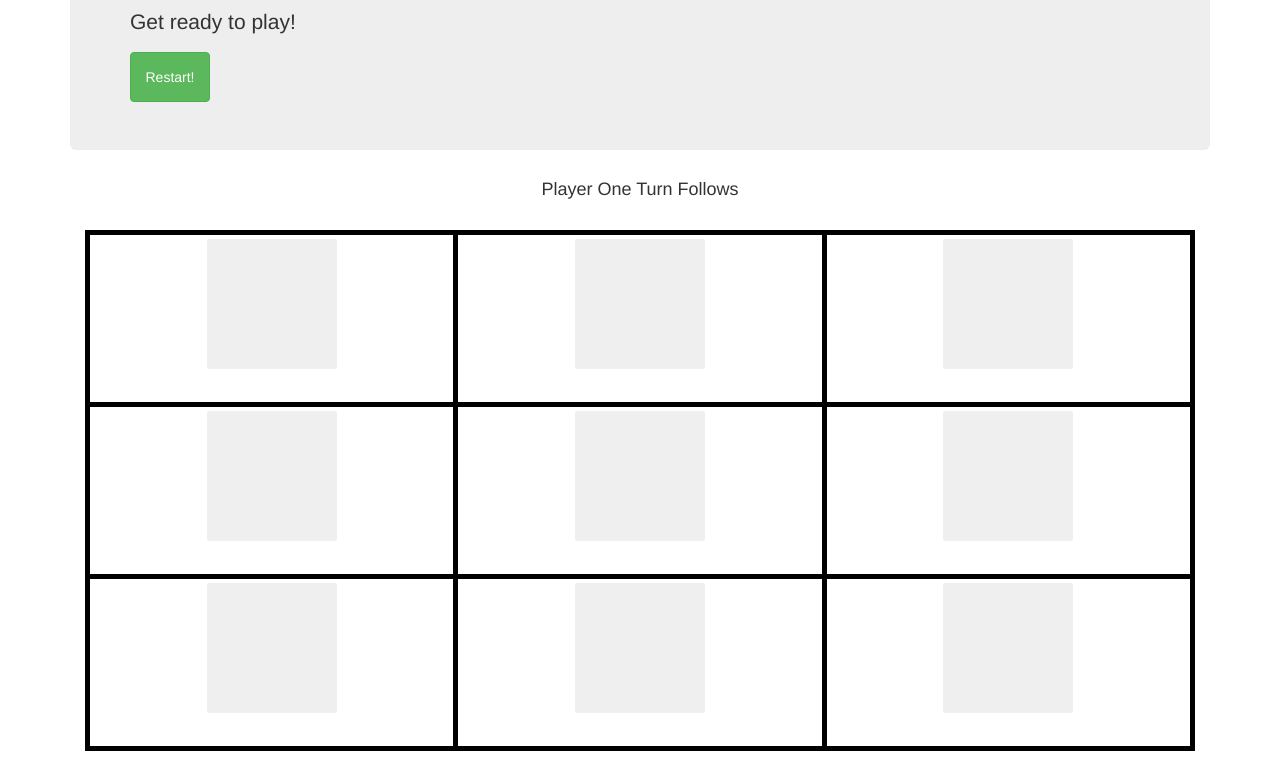
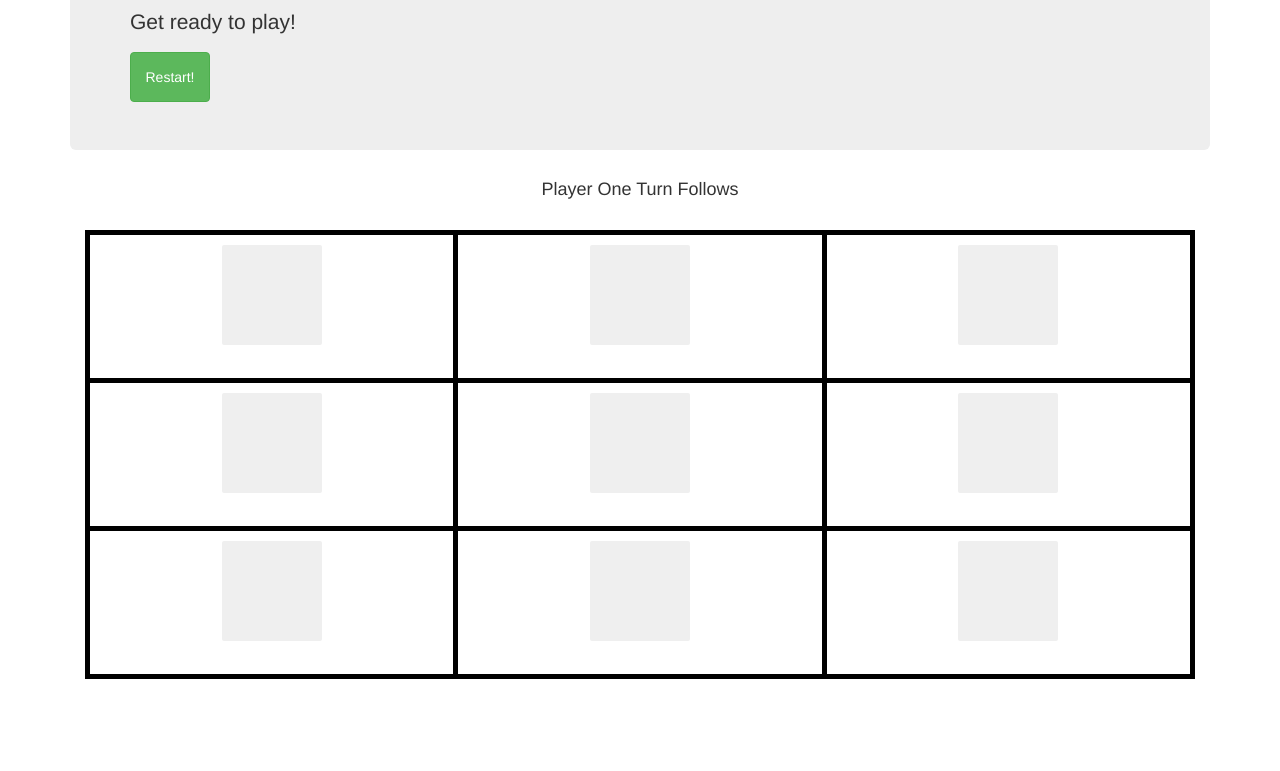
Before and after one commit to Samuel-IG16/Tic-tac-toe, a plain HTML site: page index.html in a window 1280 px wide. Shown: the part 140-911 px from the top of the page. After the commit the page ends 839 px from the top, so only its background shows below. Drawn offline with nearby package versions, Linux system fonts and the light colour scheme.

Commit message:
Update Tic-tac-toe.css

```diff
--- a/Tic-tac-toe.css
+++ b/Tic-tac-toe.css
@@ -1,13 +1,13 @@
 td{
-  height: 130px;
-  width: 130px;
+  height: 100px;
+  width: 100px;
   text-align: center;
   border: 5px solid black;
   font-size: 100px
 }
 button{
-  height: 130px;
-  width: 130px;
+  height: 100px;
+  width: 100px;
   border: 0px transparent;
   border-radius: 2%;
   margin: 4px;
```
